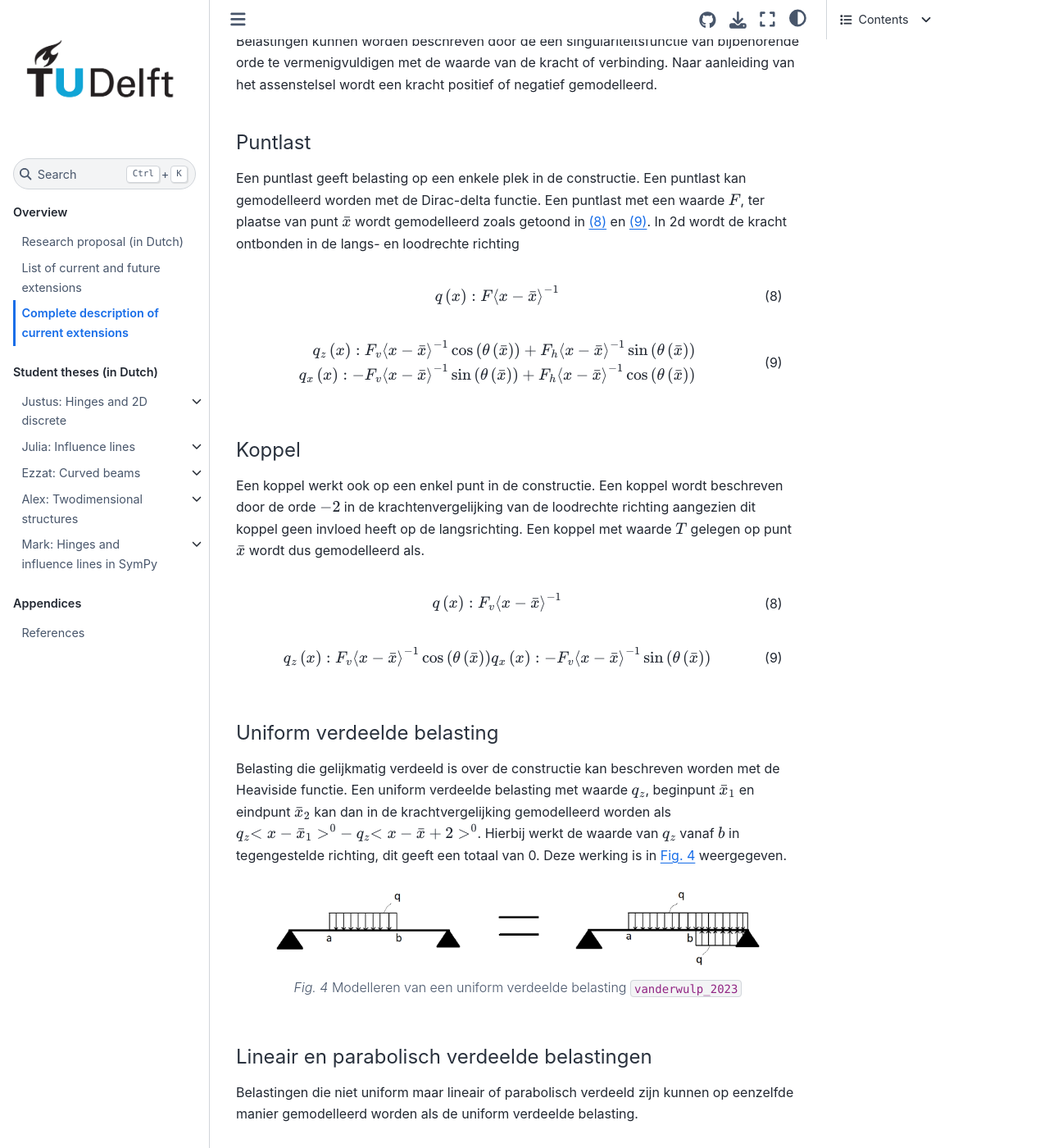
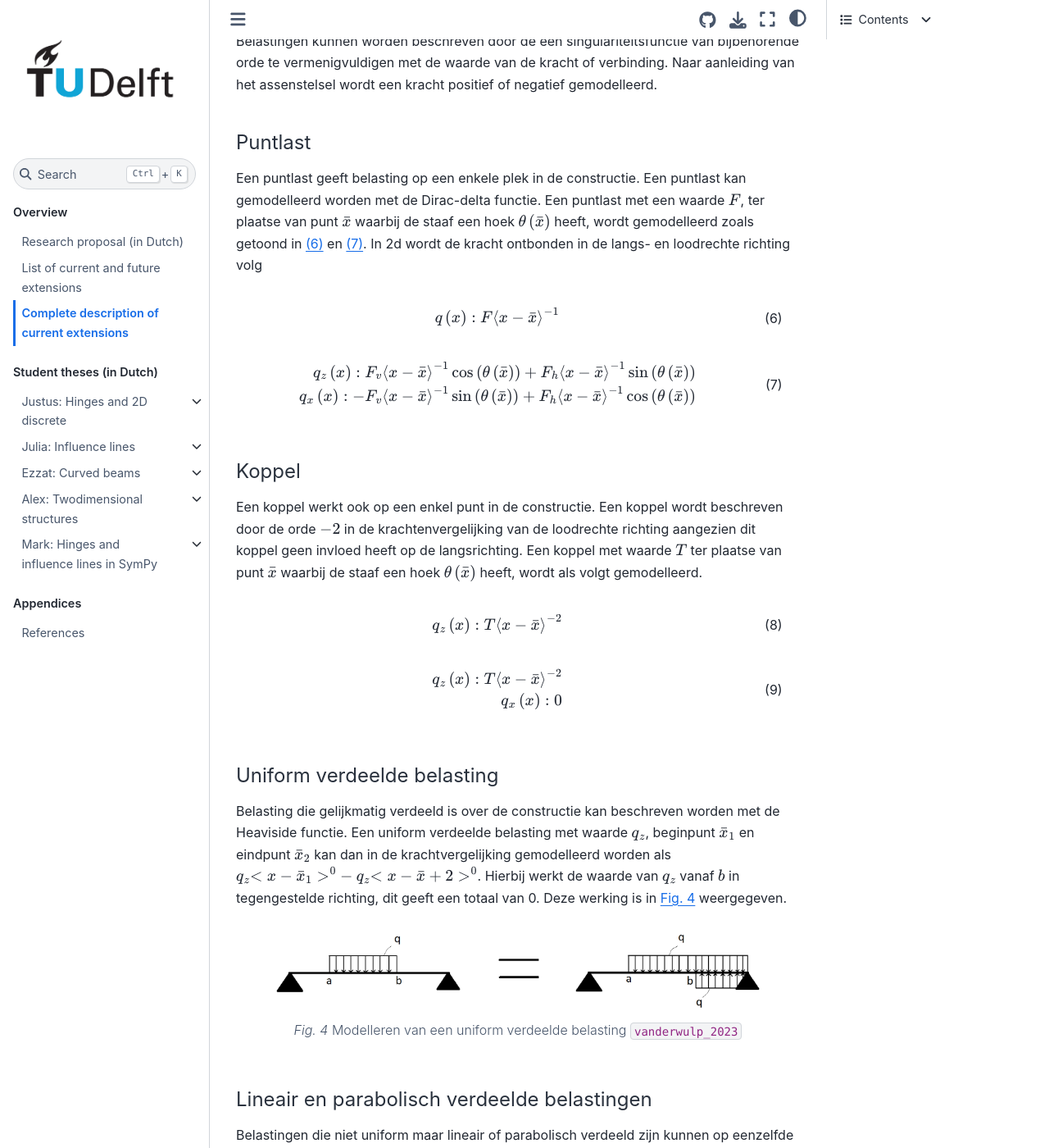
Before and after one commit to TeachBooks/Macaulays_method, a Jupyter Book: the page built from book/current_extensions.md, in a window 1280 px wide and 1400 px high, scrolled down 4076 px. Shown: the whole window at 82% size. Built offline with Jupyter Book 1.0.4 settings and Sphinx 7.4.7 and the Sphinx Book theme 1.1.4, drawn with Linux system fonts in a browser that asks for light colours; pages that are not in the unit, such as notebooks, are missing from menus; comment, search, counter and statistics services are not loaded; cross-references to code outside the pages are shown as plain code.

Commit message:
Update current_extensions.md

````diff
--- a/book/current_extensions.md
+++ b/book/current_extensions.md
@@ -117,7 +117,7 @@
 Belastingen kunnen worden beschreven door de een singulariteitsfunctie van bijbehorende orde te vermenigvuldigen met de waarde van de kracht of verbinding. Naar aanleiding van het assenstelsel wordt een kracht positief of negatief gemodelleerd.
 
 #### Puntlast
-Een puntlast geeft belasting op een enkele plek in de constructie. Een puntlast kan gemodelleerd worden met de Dirac-delta functie. Een puntlast met een waarde $F$, ter plaatse van punt $\bar x$ wordt gemodelleerd zoals getoond in {eq}`puntlast_1d` en {eq}`puntlast_2d`. In 2d wordt de kracht ontbonden in de langs- en loodrechte richting
+Een puntlast geeft belasting op een enkele plek in de constructie. Een puntlast kan gemodelleerd worden met de Dirac-delta functie. Een puntlast met een waarde $F$, ter plaatse van punt $\bar x$ waarbij de staaf een hoek $\theta \left( \bar x \right)$ heeft, wordt gemodelleerd zoals getoond in {eq}`puntlast_1d` en {eq}`puntlast_2d`. In 2d wordt de kracht ontbonden in de langs- en loodrechte richting volg
 
 ```{math}
 :label: puntlast_1d
@@ -131,17 +131,17 @@
 ```
 
 #### Koppel
-Een koppel werkt ook op een enkel punt in de constructie. Een koppel wordt beschreven door de orde $-2$ in de krachtenvergelijking van de loodrechte richting aangezien dit koppel geen invloed heeft op de langsrichting. Een koppel met waarde $T$ gelegen op punt $\bar x$ wordt dus gemodelleerd als.
+Een koppel werkt ook op een enkel punt in de constructie. Een koppel wordt beschreven door de orde $-2$ in de krachtenvergelijking van de loodrechte richting aangezien dit koppel geen invloed heeft op de langsrichting. Een koppel met waarde $T$ ter plaatse van punt $\bar x$ waarbij de staaf een hoek $\theta \left( \bar x \right)$ heeft, wordt als volgt gemodelleerd.
 
 ```{math}
-:label: puntlast_1d
-q\left(x\right) : F_{v} \left\langle x - \bar x \right\rangle^{- 1}
+:label: koppel_1d
+q_z\left(x\right) : T \left\langle x - \bar x \right\rangle^{- 2}
 ```
 
 ```{math}
-:label: puntlast_2d
-q_z\left(x\right) : F_{v} \left\langle x - \bar x \right\rangle^{- 1}\cos\left( \theta \left(\bar x\right) \right)
-q_x\left(x\right) : - F_{v} \left\langle x - \bar x \right\rangle^{- 1}\sin\left( \theta\left(\bar x\right) \right)
+:label: koppel_2d
+q_z\left(x\right) : T \left\langle x - \bar x \right\rangle^{- 2} \\
+q_x\left(x\right) : 0
 ```
 
 #### Uniform verdeelde belasting
````
